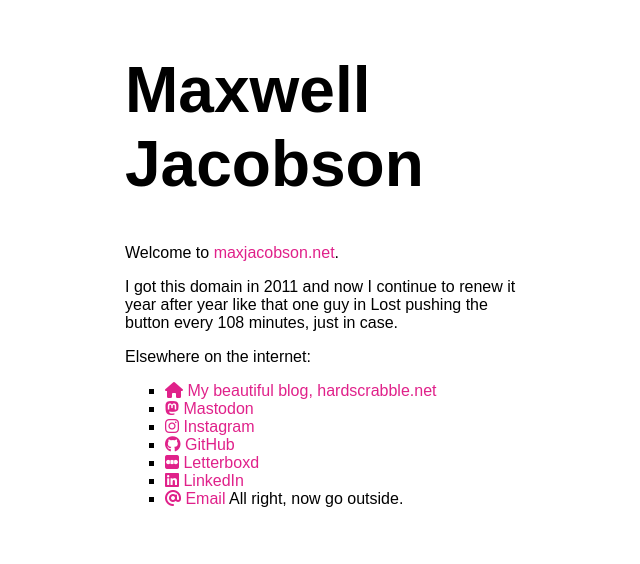
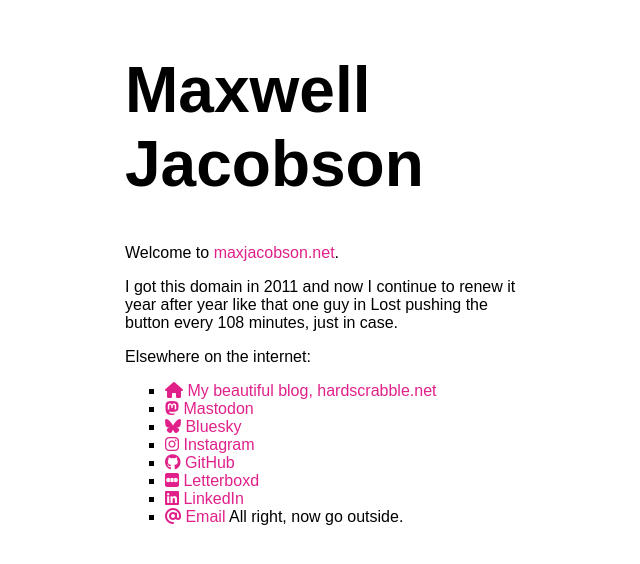
Before and after one commit to maxjacobson/maxjacobson.net, a Jekyll site: the page built from index.md, in a window 1280 px wide. Shown: the top 564 px of the page, without its empty margins (315-955 px from the left). Built offline with Jekyll 4.4.1, drawn with Linux system fonts in a browser that asks for light colours; our own code applies the rules of GitHub Pages for plain Markdown files.

Commit message:
add bluesky, ambivalently

```diff
--- a/index.md
+++ b/index.md
@@ -12,6 +12,7 @@ Elsewhere on the internet:
 
 - [<i class="fa-solid fa-house" title="My blog, hardscrabble.net"></i> My beautiful blog, hardscrabble.net](http://hardscrabble.net)
 - [<i class="fa-brands fa-mastodon" title="Mastodon"></i> Mastodon](https://mastodon.online/@maxjacobson)
+- [<i class="fa-brands fa-bluesky" title="Bluesky"></i> Bluesky](https://bsky.app/profile/hardscrabble.net)
 - [<i class="fa-brands fa-instagram" title="Instagram"></i> Instagram](https://www.instagram.com/maxjacobson/)
 - [<i class="fa-brands fa-github" title="GitHub"></i> GitHub](http://github.com/maxjacobson)
 - [<i class="fa-brands fa-square-letterboxd" title="Letterboxd"></i> Letterboxd](https://letterboxd.com/maxjacobson)
```
